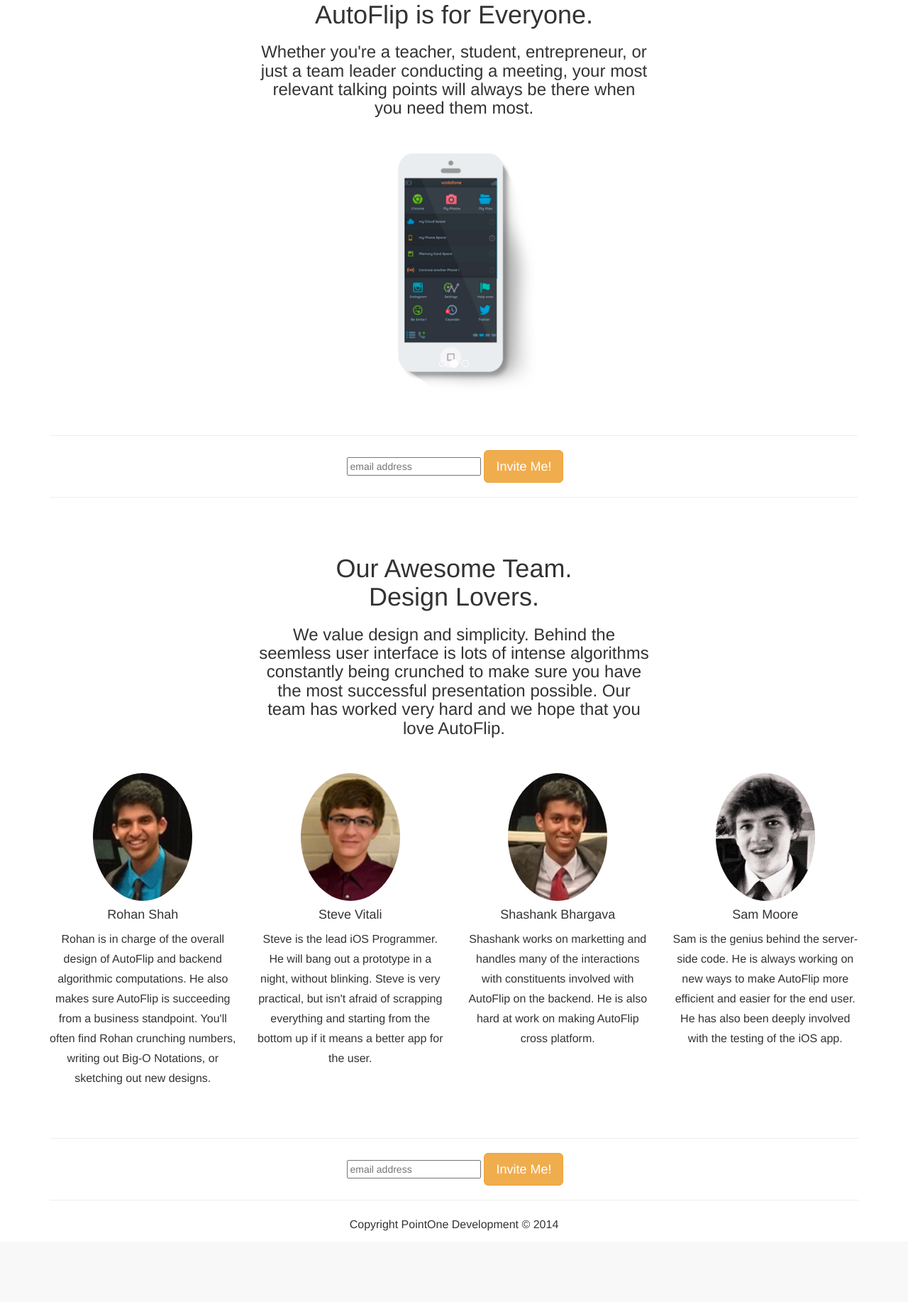
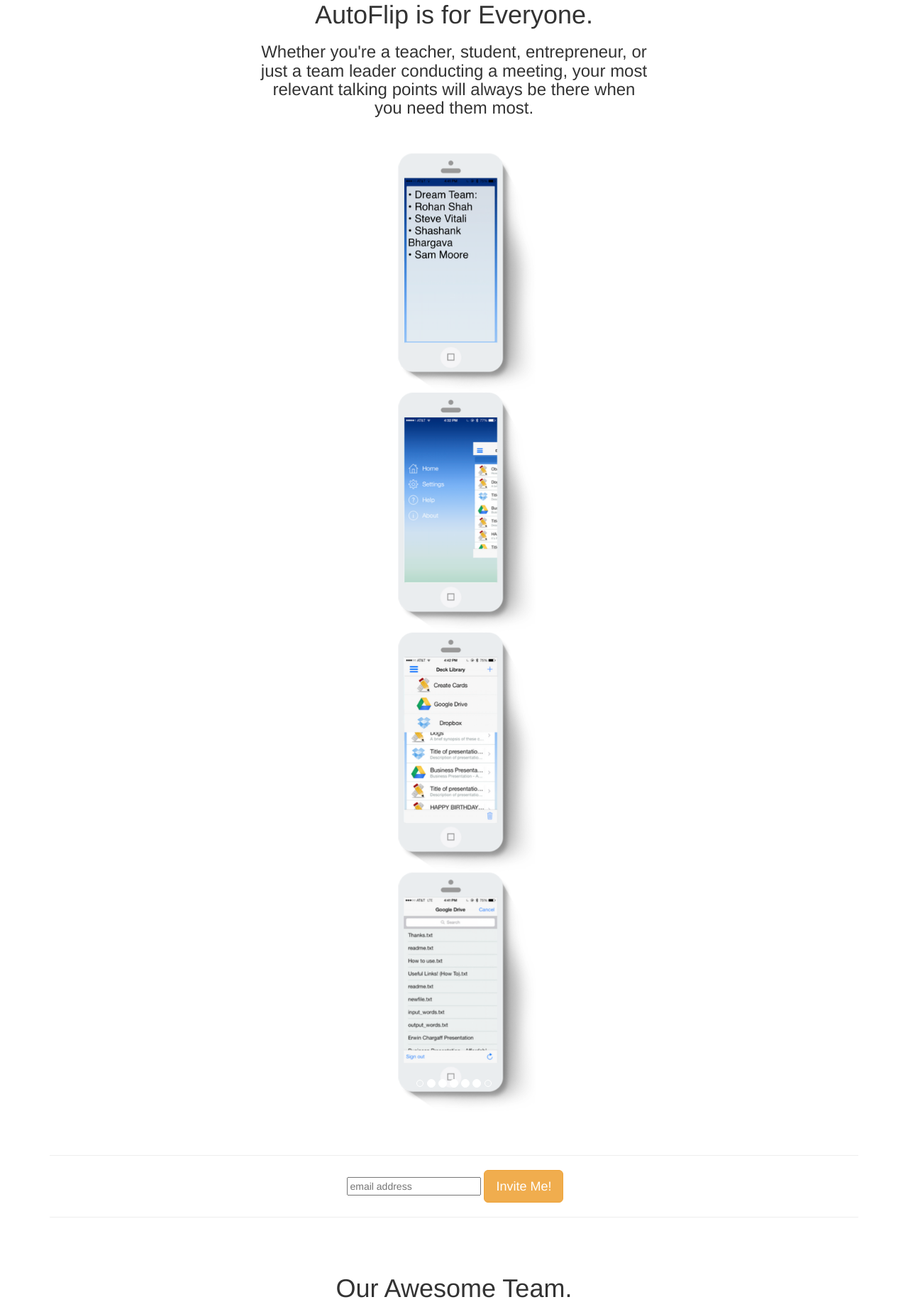
Before and after one commit to SteveVitali/AutoFlip-site, a Rails app: page / in a window 1280 px wide. Shown: the part 1620-3454 px from the top of the page at 71% size. Before the commit the page ends 3369 px from the top, so only its background shows below. Run offline with Rails 7, Linux system fonts and the light colour scheme; style sheets or scripts are compiled from the project's sources; some libraries are stand-ins or nearby versions.

Commit message:
Update Renderings + New Screenshots

```diff
--- a/app/views/application/index.html.erb
+++ b/app/views/application/index.html.erb
@@ -104,7 +104,11 @@
 				  <ol class="carousel-indicators">
 				    <li data-target="#carousel-example-generic" data-slide-to="0" class=""></li>
 				    <li data-target="#carousel-example-generic" data-slide-to="1" class="active"></li>
-				    <li data-target="#carousel-example-generic" data-slide-to="2" class=""></li>
+				    <li data-target="#carousel-example-generic" data-slide-to="2" class="active"></li>
+				    <li data-target="#carousel-example-generic" data-slide-to="3" class="active"></li>
+				    <li data-target="#carousel-example-generic" data-slide-to="4" class="active"></li>
+				    <li data-target="#carousel-example-generic" data-slide-to="5" class="active"></li>
+				    <li data-target="#carousel-example-generic" data-slide-to="6" class=""></li>
 				  </ol>
 
 				  <!-- Wrapper for slides -->
@@ -115,8 +119,17 @@
 				    <div class="item active">
 				    <%= image_tag('p02.png') %>
 				    </div>
+				    <div class="item active">
+				    <%= image_tag('p03.png') %>
+				    </div>
+				    <div class="item active">
+				    <%= image_tag('p04.png') %>
+				    </div>
+				    <div class="item active">
+				    <%= image_tag('p05.png') %>
+				    </div>
 				    <div class="item">
-				    <%= image_tag('p03.png') %>
+				    <%= image_tag('p06.png') %>
 				    </div>
 				  </div>
 				</div>
```
Also changed, not shown: app/assets/images/p01.png, app/assets/images/p02.png, app/assets/images/p03.png, app/assets/images/p04.png (added), app/assets/images/p05.png (added), app/assets/images/p06.png (added).
